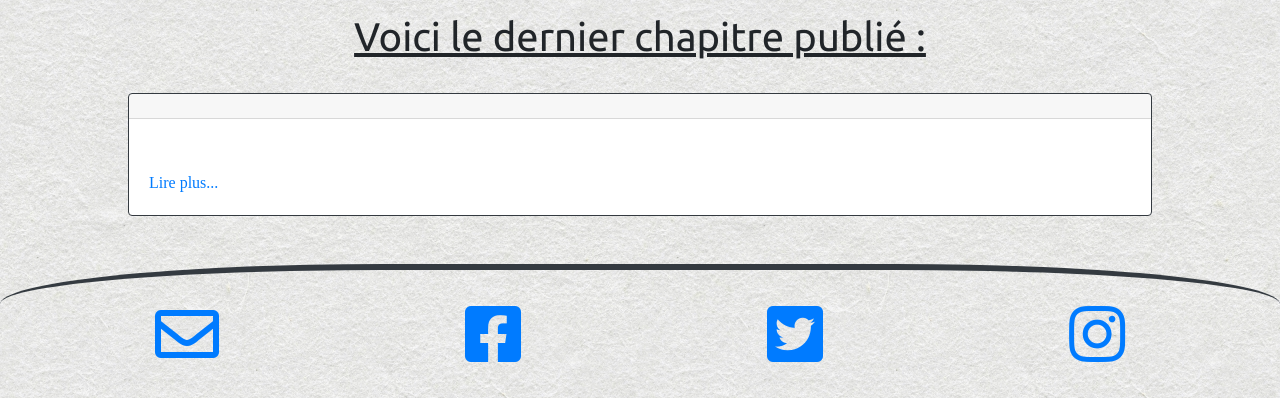
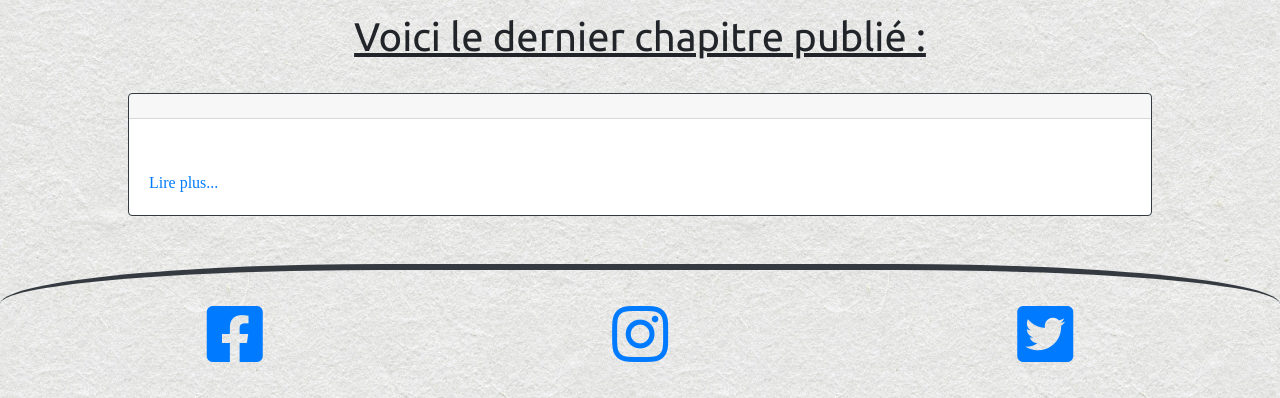
Before and after one commit to valentinantoin/Blog-Jean-Forteroche, a PHP site: template src/views/home.twig in a window 1280 px wide. Shown: the part 767-1165 px from the top of the page. Run offline with PHP 8.4, Linux system fonts and the light colour scheme; the template is opened without the code that fills it, so the values that code supplies are empty; some libraries are stand-ins or nearby versions; some web fonts are replaced.

Commit message:
Delete mailto link

```diff
--- a/src/views/layout.twig
+++ b/src/views/layout.twig
@@ -119,10 +119,9 @@
 <!--   FOOTER   -->
     <footer>
 
-        <a href="mailto:valentin.antoin@gmail.com"><i class="far fa-envelope fa-4x"></i></a>
         <a href="#facebook" title="Facebook"><i class="fab fa-facebook-square fa-4x"></i></a>
+        <a href="#instagram" title="Instagram"><i class="fab fa-instagram fa-4x"></i></a>
         <a href="#twitter" title="Twitter"><i class="fab fa-twitter-square fa-4x"></i></a>
-        <a href="#instagram" title="Instagram"><i class="fab fa-instagram fa-4x"></i></a>
 
     </footer>
 
```
